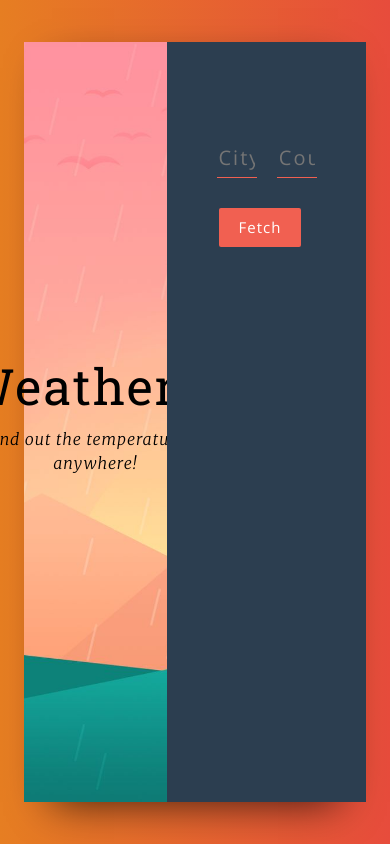
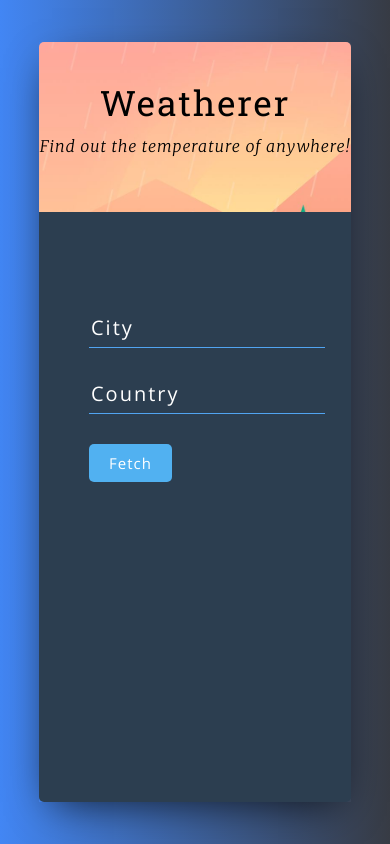
Before and after one commit to faisalsayed10/weatherer, a React (Create React App) app: page / in a window 390 px wide. Built offline with nearby package versions, Linux system fonts and the light colour scheme.

Commit message:
responsiveness

```diff
--- a/src/App.css
+++ b/src/App.css
@@ -1,28 +1,30 @@
-@import url('https://fonts.googleapis.com/css?family=Merriweather:100,200,300,300i,400,400i,700');
-@import url('https://fonts.googleapis.com/css?family=Roboto+Slab:400,700');
-@import url('https://fonts.googleapis.com/css?family=Open+Sans:300,400');
+@import url("https://fonts.googleapis.com/css?family=Merriweather:100,200,300,300i,400,400i,700");
+@import url("https://fonts.googleapis.com/css?family=Roboto+Slab:400,700");
+@import url("https://fonts.googleapis.com/css?family=Open+Sans:300,400");
 
 body {
   font-family: "Open Sans", serif;
 }
 
 .wrapper {
-  background: linear-gradient(to right, #e67e22, #e74c3c);
-  height: 100vh;
+  background: linear-gradient(to left, #373b44, #4286f4);
   display: flex;
   justify-content: center;
   align-items: center;
+  height: 100vh;
+  transition: all 0.5s cubic-bezier(0.075, 0.82, 0.5, 1);
 }
 
 .main {
+  display: flex;
   height: 90vh;
-  background: #fff;
-  box-shadow: 0px 13px 40px -13px rgba(0,0,0,0.75);
+  box-shadow: 0px 13px 40px -13px rgba(0, 0, 0, 0.75);
   width: 80%;
   margin: 0 auto;
 }
 
 .title-container {
+  width: 40%;
   height: 90vh;
   background: url("./img/bg.jpg") center center no-repeat;
   background-size: cover;
@@ -31,13 +33,15 @@ body {
   justify-content: center;
   text-align: center;
   color: #000;
+  border-top-left-radius: 5px;
+  border-bottom-left-radius: 5px;
 }
 
 .title-container__title {
   font-size: 50px;
   letter-spacing: 2px;
   line-height: 1.3;
-  font-family: 'Roboto Slab', serif;
+  font-family: "Roboto Slab", serif;
 }
 
 .title-container__subtitle {
@@ -48,17 +52,25 @@ body {
   font-family: "Merriweather", serif;
 }
 
+.form {
+  display: flex;
+  align-items: baseline;
+}
+
 .form-container {
+  width: 60%;
   background-color: #2c3e50;
   height: 90vh;
   padding-top: 100px;
   padding-left: 50px;
+  border-top-right-radius: 5px;
+  border-bottom-right-radius: 5px;
 }
 
 input[type="text"] {
   background-color: transparent;
   border: 0;
-  border-bottom: solid 1px #f16051;
+  border-bottom: solid 1px #51a4f1;
   width: 30%;
   padding-bottom: 4px;
   color: #fff !important;
@@ -67,10 +79,7 @@ input[type="text"] {
   margin-bottom: 30px;
   margin-right: 20px;
   font-size: 20px;
-}
-
-input[type="text"] {
-    outline: none;
+  outline: none;
 }
 
 input:-webkit-autofill {
@@ -78,18 +87,21 @@ input:-webkit-autofill {
   -webkit-text-fill-color: #fff !important;
 }
 
+input::placeholder {
+  color: #fff;
+  font-smooth: antialias;
+}
+
 button {
   border: 0;
   padding: 8px 20px;
   margin: 0 2px;
-  border-radius: 2px;
-  font-weight: lighter;
+  border-radius: 5px;
+  font-weight: medium;
   letter-spacing: 1px;
   font-size: 15px;
-  cursor: pointer;
-  background-color: #f16051;
+  background-color: #51b1f1;
   color: #fff;
-  font-weight: 100;
 }
 
 button:active {
@@ -105,8 +117,8 @@ button:active {
 
 .weather__key {
   color: #f16051;
-  border-bottom: solid 2px rgba(255,255,255,0.06);
-  padding: 20px 0 20px 0;
+  border-bottom: solid 2px rgba(255, 255, 255, 0.06);
+  padding: 20px 0;
   font-weight: 400;
 }
 
@@ -125,3 +137,42 @@ button:active {
   letter-spacing: 1px;
   font-weight: 200;
 }
+
+@media (max-width: 1000px) {
+  .main {
+    flex-direction: column;
+    align-items: stretch;
+  }
+
+  .form-container {
+    border-bottom-left-radius: 5px;
+    border-bottom-right-radius: 5px;
+    border-top-right-radius: 0px;
+    width: 100%;
+  }
+  .title-container {
+    border-top-right-radius: 5px;
+    border-bottom-left-radius: 0px;
+    width: 100%;
+    height: 30%;
+  }
+}
+
+@media (max-width: 500px) {
+  .title-container__title {
+    font-size: 35px;
+  }
+  .form {
+    display: block;
+    margin: 0 auto;
+    align-items: center;
+    flex-direction: column;
+  }
+  input[type="text"] {
+    width: 90%;
+  }
+
+  button {
+    margin: 0;
+  }
+}
--- a/src/App.js
+++ b/src/App.js
@@ -1,4 +1,4 @@
-import React, { useState } from "react";
+import React from "react";
 import DataFetching from "./components/DataFetching";
 
 function App() {
--- a/src/components/DataFetching.js
+++ b/src/components/DataFetching.js
@@ -39,17 +39,15 @@ function DataFetching() {
     <div>
       <div className="wrapper">
         <div className="main">
-          <div className="row">
-            <div className="col-5 title-container">
+            <div className="title-container">
               <Headings />
             </div>
-            <div className="col-7 form-container">
+            <div className="form-container">
               <Form getWeather={getWeather} />
               <Weather data={data} />
             </div>
           </div>
         </div>
-      </div>
     </div>
   );
 }
--- a/src/components/Form.js
+++ b/src/components/Form.js
@@ -2,10 +2,10 @@ import React from "react";
 
 function Form({ getWeather }) {
   return (
-    <form onSubmit={getWeather}>
+    <form className="form" autoComplete='off' onSubmit={getWeather}>
       <input type="text" name="city" placeholder="City" />
       <input type="text" name="country" placeholder="Country" />
-      <button className="fetch-btn">Fetch</button>
+      <button>Fetch</button>
     </form>
   );
 }
--- a/src/components/Headings.js
+++ b/src/components/Headings.js
@@ -1,5 +1,4 @@
 import React from 'react';
-import './style.css'
 
 function Headings() {
   return (
```
Also changed, not shown: src/components/style.css (deleted).
